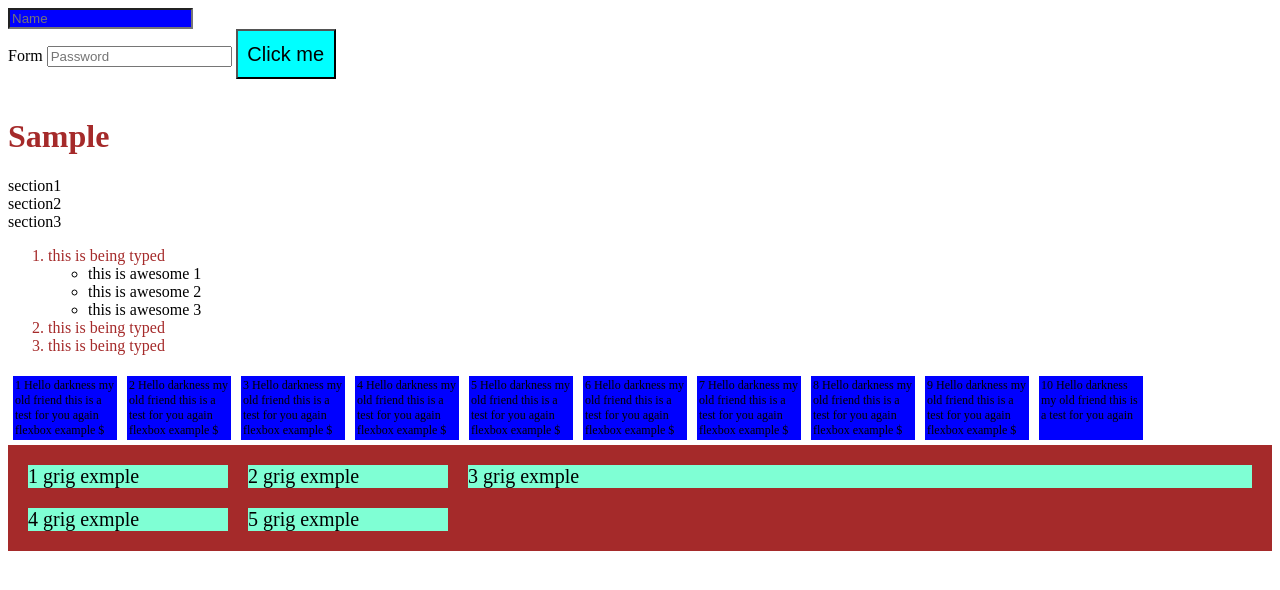
After one commit to jaibeer72/CS50, a Python web app: template templates/index initial.html in a window 1280 px wide. The commit adds this page. Shown: the top 590 px of the page. Run offline with Jinja, Linux system fonts and the light colour scheme; the template is opened without the code that fills it: most values are stand-ins (such as "Sample title", 1, 10 or a date in 2020).

```diff
--- a/pages/1.html
+++ b/pages/1.html
@@ -1,3 +1,4 @@
+<<<<<<< HEAD:pages/1.html
 <!DOCTYPE html>
 <html lang="en">
 <head>
@@ -10,3 +11,5 @@
 
 </body>
 </html>
+=======
+>>>>>>> parent of d62baff... Added another line:index.html
--- /dev/null
+++ b/templates/index initial.html
@@ -0,0 +1,116 @@
+<!DOCTYPE html>
+<html lang="en">
+<head>
+    <meta charset="UTF-8">
+    <meta name="viewport" content="width=device-width, initial-scale=1.0">
+    <meta http-equiv="X-UA-Compatible" content="ie=edge">
+    <title>My WebPage</title>
+    <style>
+        h1,h2{
+            color: brown;
+        }
+        button{
+            width: 100px;
+            height: 50px;
+            font-size: 20px;
+            background-color: aqua;
+        }
+        button:hover{
+            background-color:blueviolet;
+        }
+        ol>li{
+            color: brown;
+        }
+        input[type=text]{
+            background-color: blue;
+        }
+        input[type=text]::before{
+            content: "\21d2 Type here."
+        }
+
+        @media print{
+            .screen-only{
+                display: none;
+            }
+        }
+        .container{
+            display: flex;
+            flex-wrap: wrap;
+        }
+        .container>div{
+            width: 100px;
+            margin: 5px;
+            background-color: blue;
+            font-size: 12px;
+            padding: 2px;
+        }
+
+        .grid{
+            background-color: brown;
+            display: grid;
+            padding: 20px;
+            grid-row-gap: 20px;
+            grid-column-gap: 20px;
+            grid-template-columns: 200px 200px auto;
+        }
+        .grid-item{
+            background-color: aquamarine;
+            font-size: 20px;
+        }
+
+
+    </style>
+</head>
+<body>
+    <div class="form">
+        <input name="name" type="text" placeholder="Name">
+        <div class="form-group">
+          <label for="form">Form</label>
+          <input type="password" class="form-control" name="form" id="form" placeholder="Password">
+          <button> Click me </button>
+        </div>
+        <br>
+        <h1> {{headLine}} </h1>
+        <div class="screen-only">
+            <a herf="section1" h1>section1</div>
+        </div>
+        <div>
+            <a herf="section2" h1>section2</div>
+        </div>
+        <div>
+            <a herf="section3" h1>section3</div>
+        </div>
+
+        <ol>
+            <li>this is being typed</li>
+                <ul>
+                    <li>this is awesome 1</li>
+                    <li>this is awesome 2</li>
+                    <li>this is awesome 3</li>
+                </ul>
+            <li>this is being typed</li>
+            <li>this is being typed</li>
+        </ol>
+    </div>
+    <div class="container">
+        <div>1 Hello darkness my old friend this is a test for you again flexbox example $</div>
+        <div>2 Hello darkness my old friend this is a test for you again flexbox example $</div>
+        <div>3 Hello darkness my old friend this is a test for you again flexbox example $</div>
+        <div>4 Hello darkness my old friend this is a test for you again flexbox example $</div>
+        <div>5 Hello darkness my old friend this is a test for you again flexbox example $</div>
+        <div>6 Hello darkness my old friend this is a test for you again flexbox example $</div>
+        <div>7 Hello darkness my old friend this is a test for you again flexbox example $</div>
+        <div>8 Hello darkness my old friend this is a test for you again flexbox example $</div>
+        <div>9 Hello darkness my old friend this is a test for you again flexbox example $</div>
+        <div>10 Hello darkness my old friend this is a test for you again</div>
+    </div>
+
+    <div class="grid">
+        <div class="grid-item">1 grig exmple</div>
+        <div class="grid-item">2 grig exmple</div>
+        <div class="grid-item">3 grig exmple</div>
+        <div class="grid-item">4 grig exmple</div>
+        <div class="grid-item">5 grig exmple</div>
+    </div>
+</body>
+</html>
--- a/templates/index.html
+++ b/templates/index.html
@@ -15,6 +15,11 @@
         this is probaly good and worth a try in a deeper way soon enough as it does save a lot of time.
     </p>
 
+    <form action="{{url_for('index')}}" method="POST">
+            <input type="text" name="note" placeholder="enter your name">
+            <button>submit</button>
+     </form>
+
      <ul class="card-body">
          {% for note in Notes %}
          <li> {{ note }}</li>
```
Also changed, not shown: app.py (+16 -11 lines).
